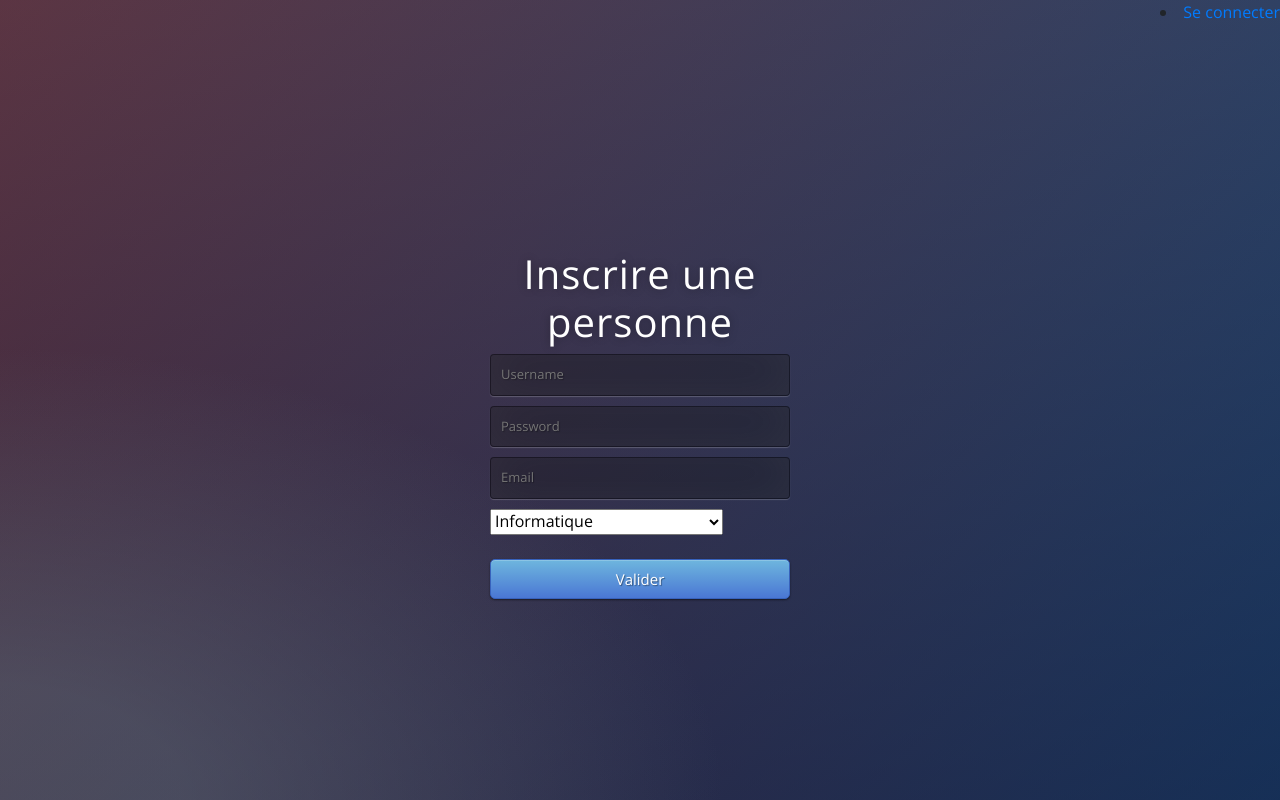
After one commit to Paku75/kework, a PHP site: the page made by views/registerView.php in a window 1280 px wide. The commit adds this page. Run offline with PHP 8.4, Linux system fonts and the light colour scheme; the template is opened without the code that fills it, so the values that code supplies are empty.

Commit message:
commit2_q

```diff
--- /dev/null
+++ b/controllers/registerController.php
@@ -0,0 +1,4 @@
+<?php
+    require __DIR__ ."/../models/registerModel.php";
+    require __DIR__ ."/../views/registerView.php";
+?>
--- /dev/null
+++ b/css/style.css
@@ -0,0 +1,69 @@
+@import url(https://fonts.googleapis.com/css?family=Open+Sans);
+.btn { display: inline-block; *display: inline; *zoom: 1; padding: 4px 10px 4px; margin-bottom: 0; font-size: 13px; line-height: 18px; color: #333333; text-align: center;text-shadow: 0 1px 1px rgba(255, 255, 255, 0.75); vertical-align: middle; background-color: #f5f5f5; background-image: -moz-linear-gradient(top, #ffffff, #e6e6e6); background-image: -ms-linear-gradient(top, #ffffff, #e6e6e6); background-image: -webkit-gradient(linear, 0 0, 0 100%, from(#ffffff), to(#e6e6e6)); background-image: -webkit-linear-gradient(top, #ffffff, #e6e6e6); background-image: -o-linear-gradient(top, #ffffff, #e6e6e6); background-image: linear-gradient(top, #ffffff, #e6e6e6); background-repeat: repeat-x; filter: progid:dximagetransform.microsoft.gradient(startColorstr=#ffffff, endColorstr=#e6e6e6, GradientType=0); border-color: #e6e6e6 #e6e6e6 #e6e6e6; border-color: rgba(0, 0, 0, 0.1) rgba(0, 0, 0, 0.1) rgba(0, 0, 0, 0.25); border: 1px solid #e6e6e6; -webkit-border-radius: 4px; -moz-border-radius: 4px; border-radius: 4px; -webkit-box-shadow: inset 0 1px 0 rgba(255, 255, 255, 0.2), 0 1px 2px rgba(0, 0, 0, 0.05); -moz-box-shadow: inset 0 1px 0 rgba(255, 255, 255, 0.2), 0 1px 2px rgba(0, 0, 0, 0.05); box-shadow: inset 0 1px 0 rgba(255, 255, 255, 0.2), 0 1px 2px rgba(0, 0, 0, 0.05); cursor: pointer; *margin-left: .3em; }
+.btn:hover, .btn:active, .btn.active, .btn.disabled, .btn[disabled] { background-color: #e6e6e6; }
+.btn-large { padding: 9px 14px; font-size: 15px; line-height: normal; -webkit-border-radius: 5px; -moz-border-radius: 5px; border-radius: 5px; }
+.btn:hover { color: #333333; text-decoration: none; background-color: #e6e6e6; background-position: 0 -15px; -webkit-transition: background-position 0.1s linear; -moz-transition: background-position 0.1s linear; -ms-transition: background-position 0.1s linear; -o-transition: background-position 0.1s linear; transition: background-position 0.1s linear; }
+.btn-primary, .btn-primary:hover { text-shadow: 0 -1px 0 rgba(0, 0, 0, 0.25); color: #ffffff; }
+.btn-primary.active { color: rgba(255, 255, 255, 0.75); }
+.btn-primary { background-color: #4a77d4; background-image: -moz-linear-gradient(top, #6eb6de, #4a77d4); background-image: -ms-linear-gradient(top, #6eb6de, #4a77d4); background-image: -webkit-gradient(linear, 0 0, 0 100%, from(#6eb6de), to(#4a77d4)); background-image: -webkit-linear-gradient(top, #6eb6de, #4a77d4); background-image: -o-linear-gradient(top, #6eb6de, #4a77d4); background-image: linear-gradient(top, #6eb6de, #4a77d4); background-repeat: repeat-x; filter: progid:dximagetransform.microsoft.gradient(startColorstr=#6eb6de, endColorstr=#4a77d4, GradientType=0);  border: 1px solid #3762bc; text-shadow: 1px 1px 1px rgba(0,0,0,0.4); box-shadow: inset 0 1px 0 rgba(255, 255, 255, 0.2), 0 1px 2px rgba(0, 0, 0, 0.5); }
+.btn-primary:hover, .btn-primary:active, .btn-primary.active, .btn-primary.disabled, .btn-primary[disabled] { filter: none; background-color: #4a77d4; }
+.btn-block { width: 100%; display:block; }
+
+* { -webkit-box-sizing:border-box; -moz-box-sizing:border-box; -ms-box-sizing:border-box; -o-box-sizing:border-box; box-sizing:border-box; }
+
+html { width: 100%; height:100%; overflow:hidden; }
+
+body {
+    width: 100%;
+    height:100%;
+    font-family: 'Open Sans', sans-serif;
+    background: #092756;
+    background: -moz-radial-gradient(0% 100%, ellipse cover, rgba(104,128,138,.4) 10%,rgba(138,114,76,0) 40%),-moz-linear-gradient(top,  rgba(57,173,219,.25) 0%, rgba(42,60,87,.4) 100%), -moz-linear-gradient(-45deg,  #670d10 0%, #092756 100%);
+    background: -webkit-radial-gradient(0% 100%, ellipse cover, rgba(104,128,138,.4) 10%,rgba(138,114,76,0) 40%), -webkit-linear-gradient(top,  rgba(57,173,219,.25) 0%,rgba(42,60,87,.4) 100%), -webkit-linear-gradient(-45deg,  #670d10 0%,#092756 100%);
+    background: -o-radial-gradient(0% 100%, ellipse cover, rgba(104,128,138,.4) 10%,rgba(138,114,76,0) 40%), -o-linear-gradient(top,  rgba(57,173,219,.25) 0%,rgba(42,60,87,.4) 100%), -o-linear-gradient(-45deg,  #670d10 0%,#092756 100%);
+    background: -ms-radial-gradient(0% 100%, ellipse cover, rgba(104,128,138,.4) 10%,rgba(138,114,76,0) 40%), -ms-linear-gradient(top,  rgba(57,173,219,.25) 0%,rgba(42,60,87,.4) 100%), -ms-linear-gradient(-45deg,  #670d10 0%,#092756 100%);
+    background: -webkit-radial-gradient(0% 100%, ellipse cover, rgba(104,128,138,.4) 10%,rgba(138,114,76,0) 40%), linear-gradient(to bottom,  rgba(57,173,219,.25) 0%,rgba(42,60,87,.4) 100%), linear-gradient(135deg,  #670d10 0%,#092756 100%);
+    filter: progid:DXImageTransform.Microsoft.gradient( startColorstr='#3E1D6D', endColorstr='#092756',GradientType=1 );
+}
+
+.login {
+    position: absolute;
+    top: 50%;
+    left: 50%;
+    margin: -150px 0 0 -150px;
+    width:300px;
+    height:300px;
+}
+.login h1 {
+    color: #fff;
+    text-shadow: 0 0 10px rgba(0,0,0,0.3);
+    letter-spacing:1px;
+    text-align:center;
+}
+
+input {
+    width: 100%;
+    margin-bottom: 10px;
+    background: rgba(0,0,0,0.3);
+    border: none;
+    outline: none;
+    padding: 10px;
+    font-size: 13px;
+    color: #fff;
+    text-shadow: 1px 1px 1px rgba(0,0,0,0.3);
+    border: 1px solid rgba(0,0,0,0.3);
+    border-radius: 4px;
+    box-shadow: inset 0 -5px 45px rgba(100,100,100,0.2), 0 1px 1px rgba(255,255,255,0.2);
+    -webkit-transition: box-shadow .5s ease;
+    -moz-transition: box-shadow .5s ease;
+    -o-transition: box-shadow .5s ease;
+    -ms-transition: box-shadow .5s ease;
+    transition: box-shadow .5s ease;
+}
+input:focus {
+    box-shadow: inset 0 -5px 45px rgba(100,100,100,0.4), 0 1px 1px rgba(255,255,255,0.2);
+}
+
+.menu{
+    float: right;
+}
--- a/layout.php
+++ b/layout.php
@@ -2,24 +2,65 @@
 
   <head>
      <title></title>
+
+     <link rel="stylesheet" href="https://stackpath.bootstrapcdn.com/bootstrap/4.1.3/css/bootstrap.min.css" integrity="sha384-MCw98/SFnGE8fJT3GXwEOngsV7Zt27NXFoaoApmYm81iuXoPkFOJwJ8ERdknLPMO" crossorigin="anonymous">
+
+     <script src="https://code.jquery.com/jquery-3.3.1.slim.min.js" integrity="sha384-q8i/X+965DzO0rT7abK41JStQIAqVgRVzpbzo5smXKp4YfRvH+8abtTE1Pi6jizo" crossorigin="anonymous"></script>
+
+     <script src="https://cdnjs.cloudflare.com/ajax/libs/popper.js/1.14.3/umd/popper.min.js" integrity="sha384-ZMP7rVo3mIykV+2+9J3UJ46jBk0WLaUAdn689aCwoqbBJiSnjAK/l8WvCWPIPm49" crossorigin="anonymous"></script>
+
+     <script src="https://stackpath.bootstrapcdn.com/bootstrap/4.1.3/js/bootstrap.min.js" integrity="sha384-ChfqqxuZUCnJSK3+MXmPNIyE6ZbWh2IMqE241rYiqJxyMiZ6OW/JmZQ5stwEULTy" crossorigin="anonymous"></script>
+
+     <link rel="stylesheet" type="text/css" href="css/style.css">
+
   </head>
 
   <body>
-
-        <nav>
+    <header>
+        <nav class="menu">
              <?php if(isset($_SESSION['connecte']))
              { ?>
-			 <ul>
-                <li><a href="">Suivi / relation clients</a></li>
-                <li><a href="">Registres internes</a></li>
-                <li><a href="logout">Se déconnecter</a></li>
+
+          <div class="btn-group">
+          <button type="button" class="btn btn-default dropdown-toggle" data-toggle="dropdown" aria-haspopup="true" aria-expanded="false"> SUIVI / RELATION CLIENTS<span class="caret"></span>
+          </button>
+          <ul class="dropdown-menu">
+             <li><a href="#">PROSPECTION CLIENT</a></li>
+             <li><a href="#">PROJETS CLIENTS</a></li>
+             <li><a href="#" title="Facturation - Contrats - Contacts - Coordonnées">FACTURATION </a></li>
+             <li><a href="#">CONTRATS</a></li>
+          </ul>
+        </div>
+
+        <div class="btn-group">
+          <button type="button" class="btn btn-default dropdown-toggle" data-toggle="dropdown" aria-haspopup="true" aria-expanded="false"> REGISTRES INTERNES <span class="caret"></span>
+          </button>
+          <ul class="dropdown-menu">
+             <li><a href="#" title="Registre du personnel - Calendrier - Identité - Tableau salaires...">RH</a></li>
+             <li><a href="#" title="Banques - Contrats - Historique - Procédure - Factures">COMPTABLITE</a></li>
+             <li><a href="#">JURIDIQUE</a></li>
+          </ul>
+        </div>
+
+        <div class="btn-group">
+          <button type="button" class="btn btn-default dropdown-toggle" data-toggle="dropdown" aria-haspopup="true" aria-expanded="false"> MOI <span class="caret"></span>
+          </button>
+          <ul class="dropdown-menu">
+             <li><a href="#" title="Lien 1">Profil</a></li>
+             <li><a href="register">Inscire un nouveau utilisateur</a></li>
+             <li><a href="logout">Se déconnecter</a></li>
+          </ul>
+        </div>
 
              <?php } else { ?>
              <li><a href="login">Se connecter</a></li>
-             <li><a href="registerView">S'inscrire</a></li>
              <?php } ?>
-            </ul>
+
         </nav>
+
+
+
+    </header>
         <?php
             echo $content;
         ?>
--- a/models/registerModel.php
+++ b/models/registerModel.php
@@ -2,7 +2,7 @@
     function inscription()
     {
         global $bdd;
-        $requete = $bdd->query("INSERT INTO users (email,login,mdp) VALUES('$email','$login','$mdp')");
+        $requete = $bdd->query("INSERT INTO users (user_login,user_pass,user_email,user_date_inscription,user_poste,user_level) VALUES('$user_login','$user_pass','$user_email','$user_date_inscription','$user_poste','$user_level',)");
         header("Location:login.php");
     }
 
--- a/views/accueilView.php
+++ b/views/accueilView.php
@@ -1 +1 @@
-<h1>Listes</h1>
+Connectez-vous pour continuer
--- /dev/null
+++ b/views/registerView.php
@@ -0,0 +1,19 @@
+<div class="login">
+	<h1>Inscrire une personne</h1>
+    <form method="post">
+    	<input type="text" name="username" placeholder="Username" required="required" />
+        <input type="password" name="pass" placeholder="Password" required="required" />
+        <input type="text" name="email" placeholder="Email" required="required" />
+        <br>
+        <select>
+          <option value="informatique">Informatique</option>
+          <option value="communication">Communication presse</option>
+          <option value="developpement">Développement commercial</option>
+          <option value="comptable">Comptable</option>
+          <option value="rh">Ressources humaines</option>
+          <option value="admin">Administrative</option>
+        </select>
+        <br><br>
+        <button type="submit" name="submit" class="btn btn-primary btn-block btn-large">Valider</button>
+    </form>
+</div>
```
Also changed, not shown: controllers/accueilController.php (+9 -9 lines), controllers/articleController.php (deleted, +0 -20 lines), controllers/loginController.php (+6 -8 lines), models/accueilModel.php (+8 -8 lines), models/loginModel.php (deleted, +0 -9 lines), views/loginView.php (+8 -6 lines).
